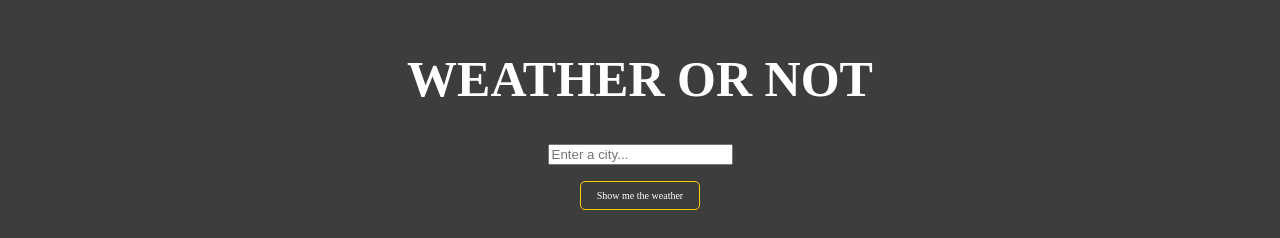
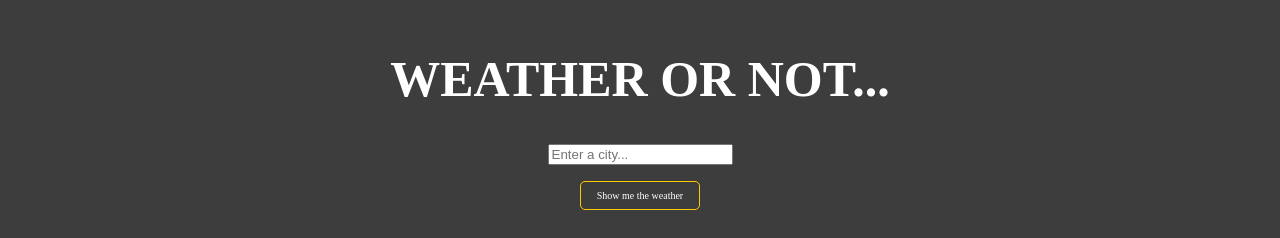
Before and after one commit to emmajane02/weather-, a website: page public/html/index.html in a window 1280 px wide. Shown: the top 238 px of the page. Drawn offline with Linux system fonts and the light colour scheme.

Commit message:
added the dots

```diff
--- a/public/html/index.html
+++ b/public/html/index.html
@@ -5,7 +5,7 @@
     <script src="/public/js/app.js"></script>
   </head>
   <body>
-    <h1 class="header" id="title">WEATHER OR NOT</h1>
+    <h1 class="header" id="title">WEATHER OR NOT...</h1>
     <input type="text" name="city" class="cityInput" placeholder="Enter a city..." id="cityInput">
     <div>
       <div class="button" id="button">Show me the weather</div>
```
